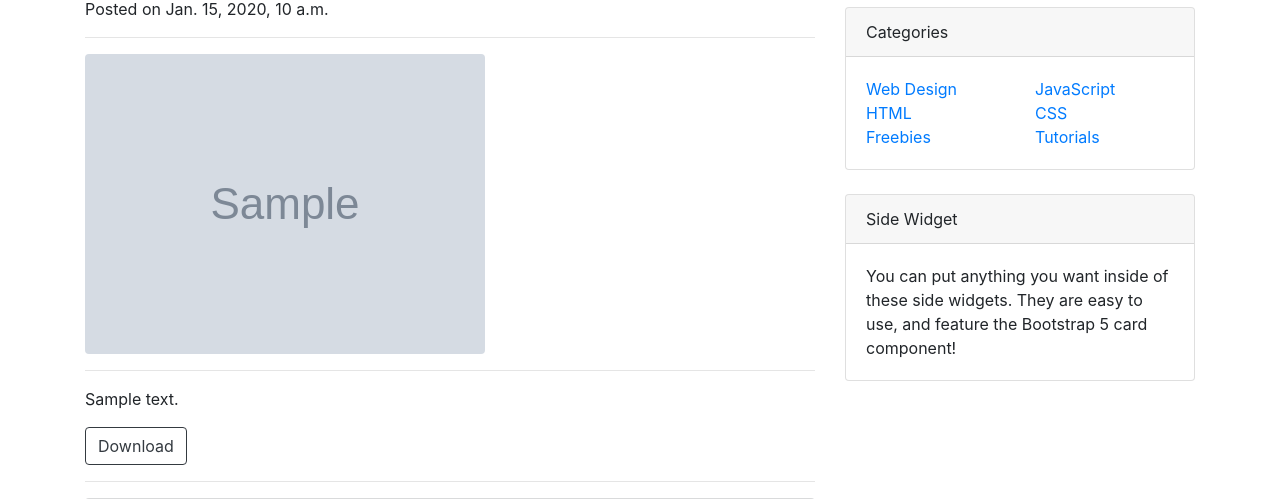
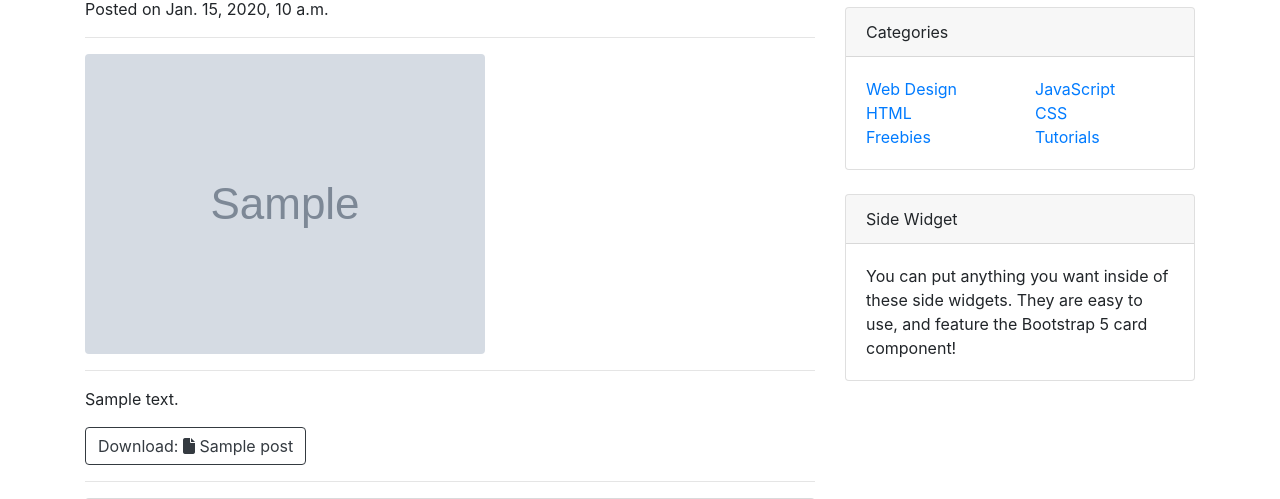
Before and after one commit to JAMM-JAMM/JAMMLOG, a Django app: template blog/templates/blog/post_detail.html in a window 1280 px wide. Shown: the part 306-805 px from the top of the page. Run offline with Django 3.2, Linux system fonts and the light colour scheme; the template is opened without the code that fills it: most values are stand-ins (such as "Sample title", 1, 10 or a date in 2020); grey boxes marked "Sample" are stand-in pictures; grey boxes labelled with a size stand in for pictures from a placeholder-image service; some libraries are stand-ins or nearby versions.

Commit message:
feat: 첨부 파일 다운로드 아이콘 추가

```diff
--- a/blog/templates/blog/post_detail.html
+++ b/blog/templates/blog/post_detail.html
@@ -14,6 +14,7 @@
         <link rel="icon" type="image/x-icon" href="assets/favicon.ico" />
         <!-- Core theme CSS (includes Bootstrap)-->
         <link rel="stylesheet" href="{% static 'blog/css/blog-post.css' %}" media="screen"/>
+        <script src="https://kit.fontawesome.com/e6236333ef.js" crossorigin="anonymous"></script>
     </head>
     <body>
         <!-- Responsive navbar-->
@@ -66,7 +67,24 @@
                     <p>{{ post.content }}</p>
 
                     {% if post.file_upload %}
-                        <a href="{{ post.file_upload.url }}" class="btn btn-outline-dark" role="button" download>Download</a>
+                        <a href="{{ post.file_upload.url }}" class="btn btn-outline-dark" role="button" download>
+                            Download:
+
+                            {% if post.get_file_ext == 'xlsx' or post.get_file_ext == 'xls' %}
+                                <i class="fas fa-file-excel"></i>
+                            {% elif post.get_file_ext == 'csv' %}
+                                <i class="fas fa-file-csv"></i>
+                            {% elif post.get_file_ext == 'docx' or post.get_file_ext == 'doc' %}
+                                <i class="fas fa-file-word"></i>
+                            {% elif post.get_file_ext == 'jpg' or post.get_file_ext == 'png' or post.get_file_ext == 'jpeg' %}
+                                <i class="far fa-image"></i>
+                            {% elif post.get_file_ext == 'pdf' %}
+                                <i class="fas fa-file"></i>
+                            {% else %}
+                                <i class="fas fa-file"></i>
+                            {% endif %}
+                            {{ post.get_file_name }}
+                        </a>
                     {% endif %}
 
                     <hr>
```
Also changed, not shown: blog/models.py (+7 -0 lines).
